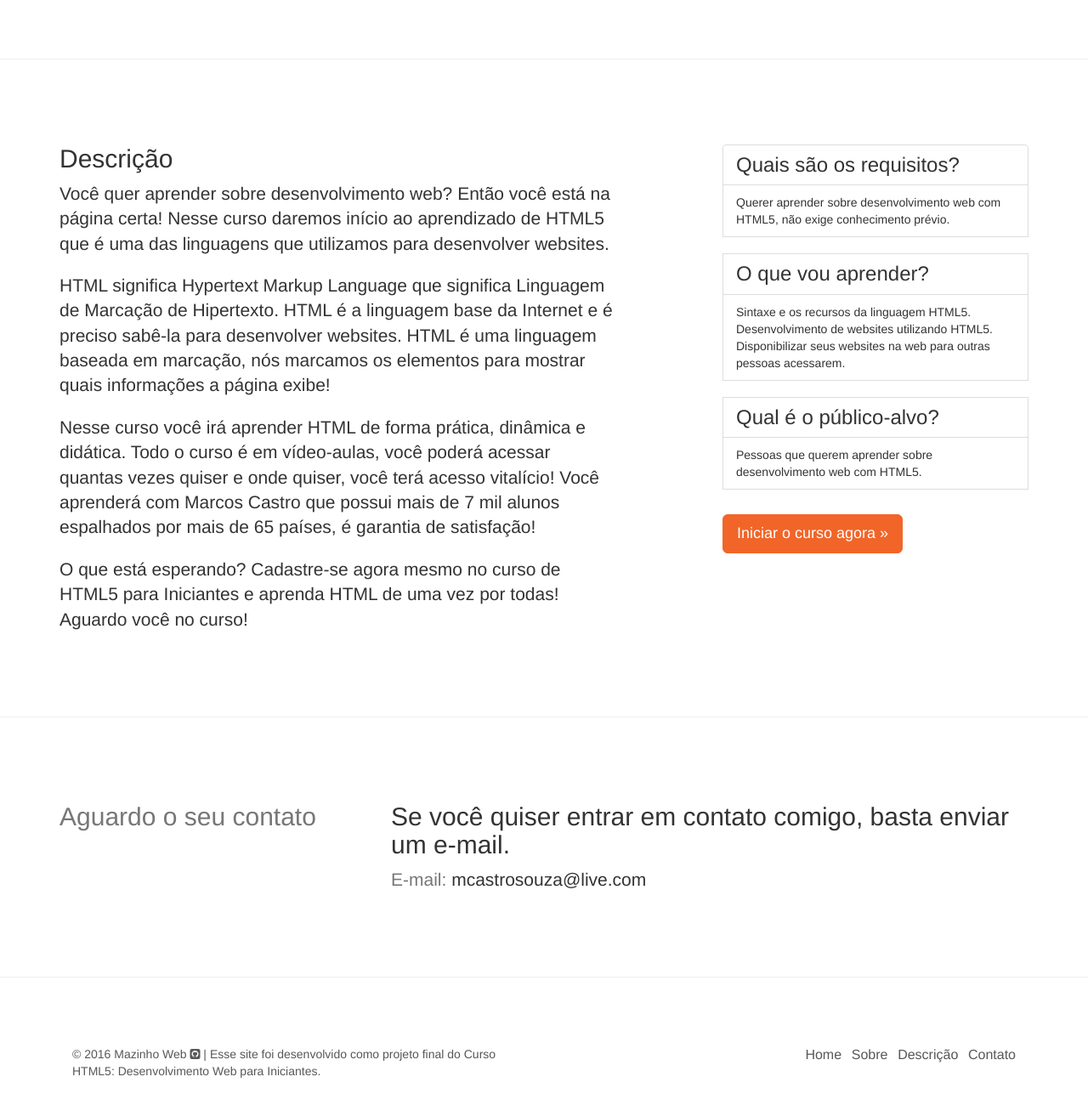
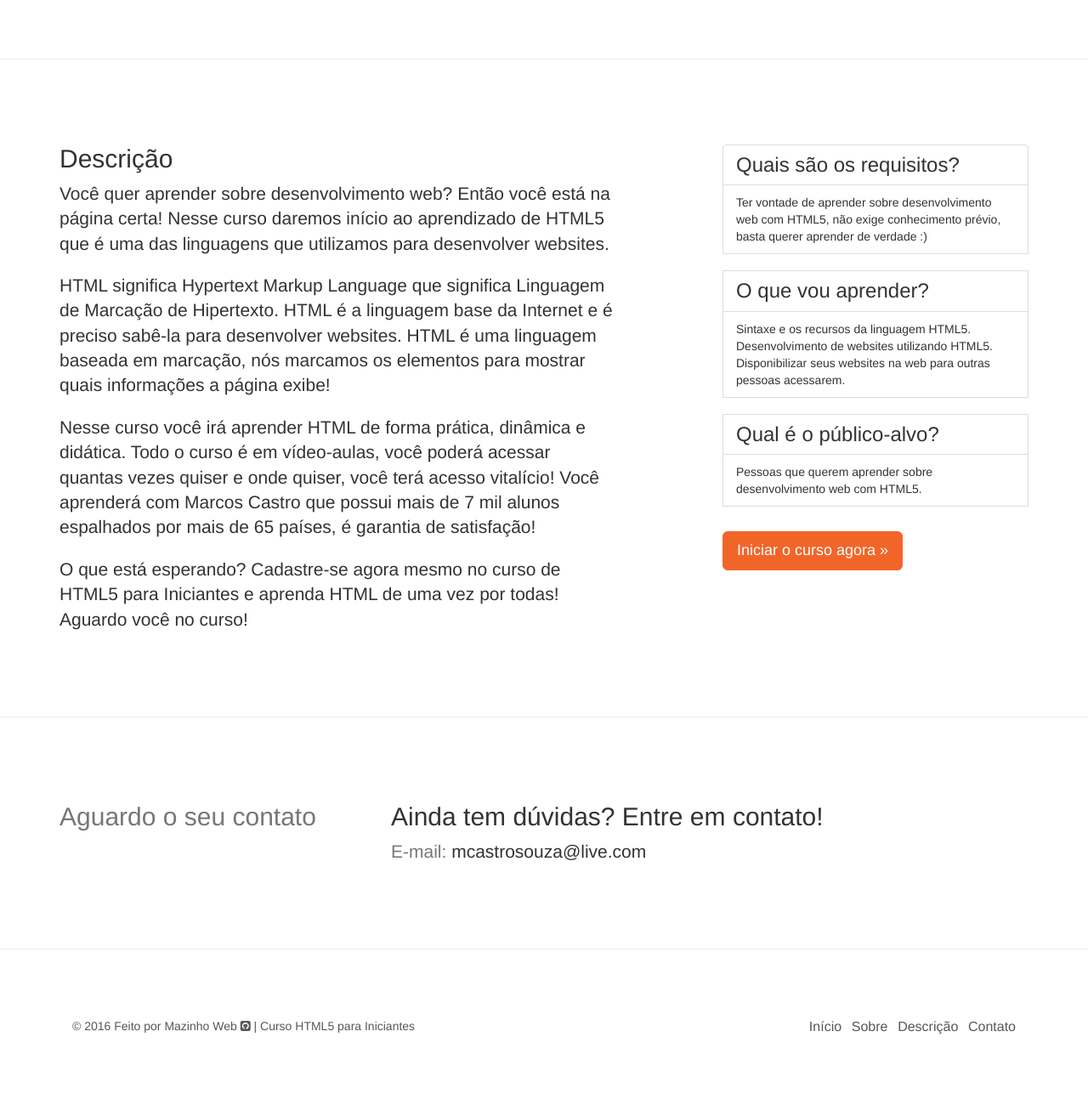
Before and after one commit to marcoscastro/site_cursohtml5, a plain HTML site: page index.html in a window 1280 px wide. Shown: the part 1011-2311 px from the top of the page at 85% size. After the commit the page ends 2261 px from the top, so only its background shows below. Drawn offline with nearby package versions, Linux system fonts and the light colour scheme.

Commit message:
update index

```diff
--- a/index.html
+++ b/index.html
@@ -40,7 +40,7 @@
                 </div><!-- /.navbar-header -->
                 <div id="navbar" class="navbar-collapse collapse my-style-menu">
                   <ul class="nav navbar-nav navbar-right">
-                    <li><a class="page-scroll" href="#home">Home</a></li>
+                    <li><a class="page-scroll" href="#home">Início</a></li>
                     <li><a class="page-scroll" href="#sobre">Sobre</a></li>
                     <li><a class="page-scroll" href="#descricao">Descrição</a></li>
                     <li><a class="page-scroll" href="#contato">Contato</a></li>
@@ -114,13 +114,13 @@
                 </div>
                 <div class="col-md-4 col-lg-offset-1">
                     <h3 class="list-group-item">Quais são os requisitos?</h3>
-                    <p class="list-group-item">Querer aprender sobre desenvolvimento web com HTML5, não exige conhecimento prévio.</p>
+                    <p class="list-group-item">Ter vontade de aprender sobre desenvolvimento web com HTML5, não exige conhecimento prévio, basta querer aprender de verdade :)</p>
                     <h3 class="list-group-item">O que vou aprender?</h3>
                     <p class="list-group-item">Sintaxe e os recursos da linguagem HTML5. <br />
                     Desenvolvimento de websites utilizando HTML5. Disponibilizar seus websites na web para outras pessoas acessarem.</p>
                     <h3 class="list-group-item">Qual é o público-alvo?</h3>
                     <p class="list-group-item">Pessoas que querem aprender sobre desenvolvimento web com HTML5.</p>
-                    <p class="lead"><a class="btn btn-lg btn-outline btn-outline-content margin-top-30" href="https://www.udemy.com/html5-desenvolvimento-web/" target="_blank" role="button">Iniciar o curso agora &raquo;</a></p>
+                    <p class="lead"><a class="btn btn-lg btn-outline btn-outline-content margin-top-30" href="https://www.udemy.com/html5-desenvolvimento-web/?couponCode=PROMOHTML5" target="_blank" role="button">Iniciar o curso agora &raquo;</a></p>
                 </div>
             </div>
         </section>
@@ -134,7 +134,7 @@
                 <h2 class="featurette-heading"><span class="text-muted">Aguardo o seu contato</span></h2>
               </div>
               <div class="col-md-8">
-                <h2 class="featurette-heading">Se você quiser entrar em contato comigo, basta enviar um e-mail.</h2>
+                <h2 class="featurette-heading">Ainda tem dúvidas? Entre em contato!</h2>
                 <p class="lead"><span class="text-muted">E-mail:</span> mcastrosouza@live.com</p>
               </div>
             </div><!-- /.row -->
@@ -149,10 +149,10 @@
             <!-- FOOTER -->
             <footer>
               <div class="col-xs-12 col-sm-6 col-lg-6 pull-right text-right">
-                <p class="text-xs-center"><a class="page-scroll my-footer" href="#home">Home</a> &nbsp; <a class="page-scroll my-footer" href="#sobre">Sobre</a> &nbsp; <a class="page-scroll my-footer" href="#descricao">Descrição</a> &nbsp; <a class="page-scroll my-footer" href="#contato">Contato</a></p>
+                <p class="text-xs-center"><a class="page-scroll my-footer" href="#home">Início</a> &nbsp; <a class="page-scroll my-footer" href="#sobre">Sobre</a> &nbsp; <a class="page-scroll my-footer" href="#descricao">Descrição</a> &nbsp; <a class="page-scroll my-footer" href="#contato">Contato</a></p>
               </div>
               <div class="col-xs-12 col-sm-6 col-lg-6">
-                <p class="text-left text-xs-center">&copy; 2016 <a href="http://mazinhoweb.com/" target="_blank">Mazinho Web</a> <a href="https://mazinhoweb.github.io/" target="_blank"><i class="fa fa-github-square"></i></a> | Esse site foi desenvolvido como projeto final do Curso HTML5: Desenvolvimento Web para Iniciantes.</p>
+                <p class="text-left text-xs-center">&copy; 2016 <a href="http://mazinhoweb.com/" target="_blank">Feito por Mazinho Web</a> <a href="https://mazinhoweb.github.io/" target="_blank"><i class="fa fa-github-square"></i></a> | Curso HTML5 para Iniciantes</p>
               </div>
             </footer>
         </section><!-- /.container -->
```
Also changed, not shown: 404.html (+2 -2 lines).
